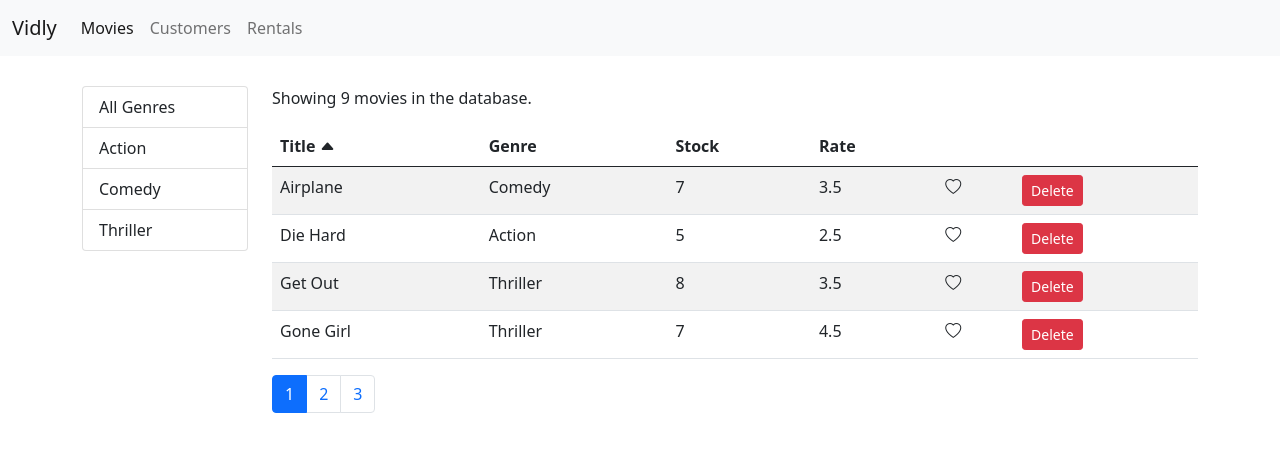
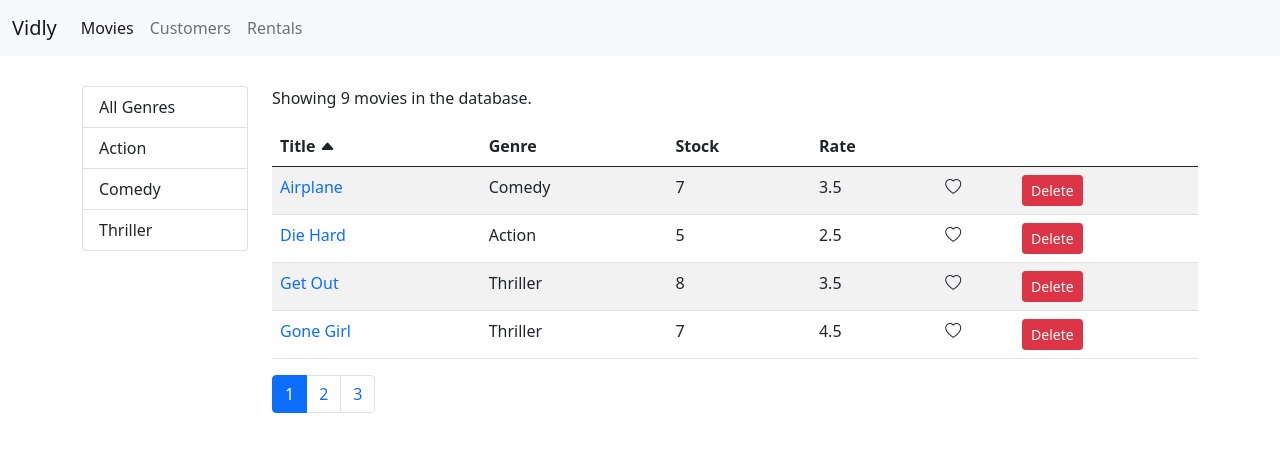
Before and after one commit to jstnhwang/vidly, a React (Create React App) app: page /movies in a window 1280 px wide. Shown: the top 452 px of the page. Built offline with nearby package versions, Linux system fonts and the light colour scheme.

Commit message:
Add Link component to movie title to route

```diff
--- a/src/components/moviesTable.jsx
+++ b/src/components/moviesTable.jsx
@@ -1,10 +1,11 @@
 import React, { Component } from "react";
 import Table from "./common/table";
 import Like from "./common/like";
+import { Link } from "react-router-dom";
 
 class MoviesTable extends Component {
   columns = [
-    { label: "Title", path: "title" },
+    { label: "Title", path: "title", content: movie => <Link to={`/movies/${movie._id}`}>{movie.title}</Link> },
     { label: "Genre", path: "genre.name" },
     { label: "Stock", path: "numberInStock" },
     { label: "Rate", path: "dailyRentalRate" },
```
